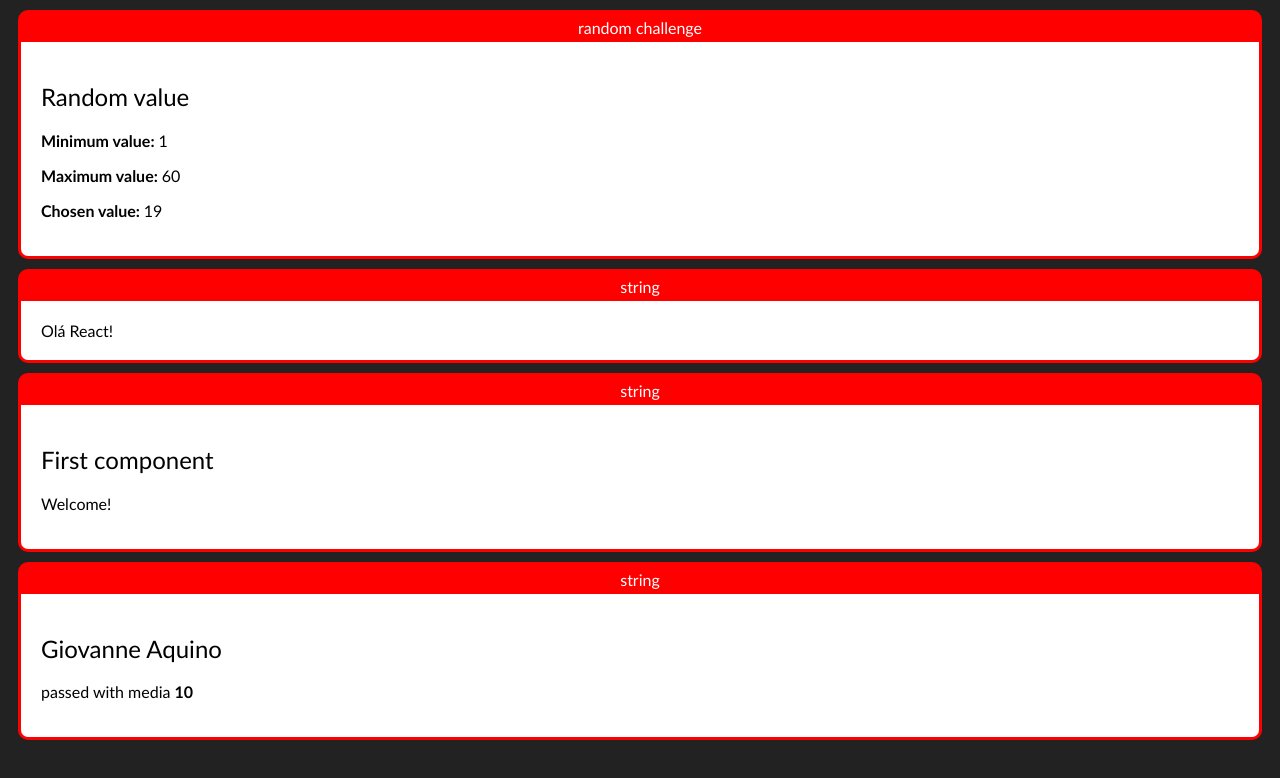
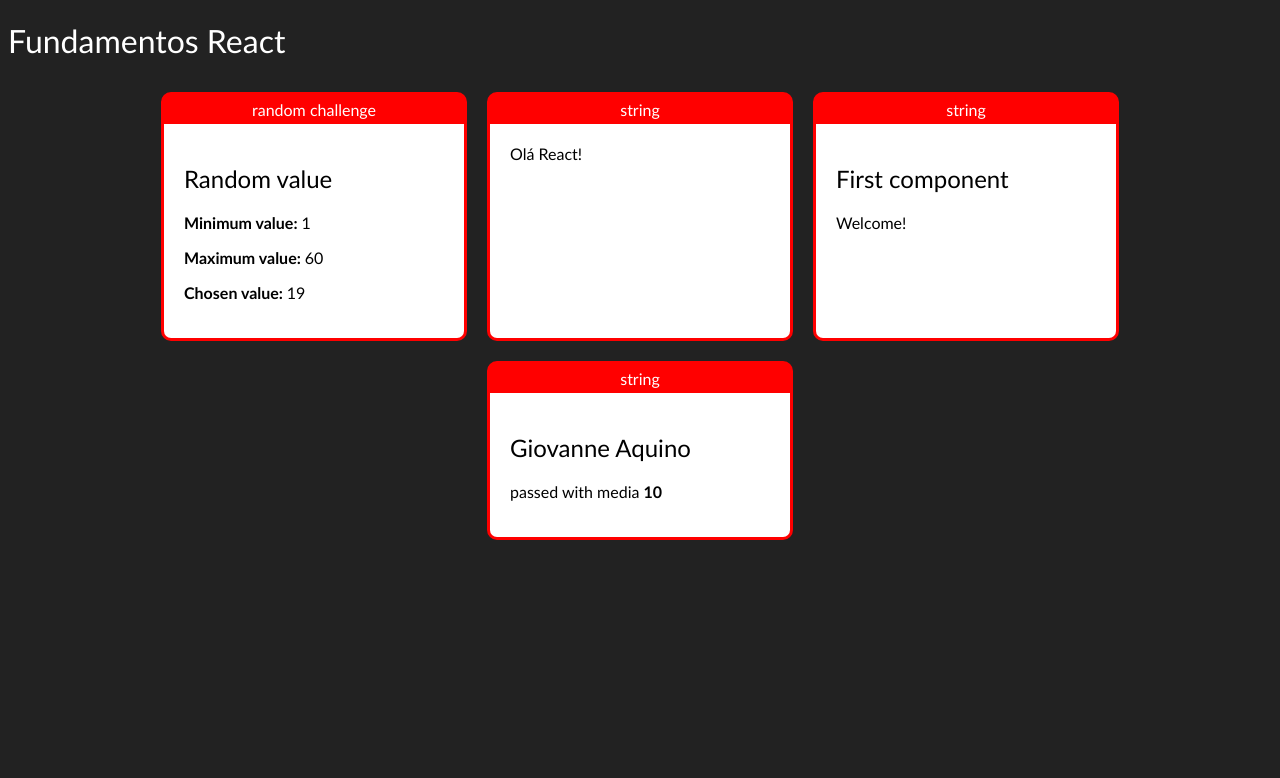
Before and after one commit to giovanne-aquino-clear/react-1, a React (Create React App) app: page / in a window 1280 px wide. Shown: the top 778 px of the page. Built offline with nearby package versions, Linux system fonts and the light colour scheme.

Commit message:
config layout Cards

```diff
--- /dev/null
+++ b/src/App.css
@@ -0,0 +1,5 @@
+.App .Cards{
+    display: flex;
+    justify-content: center;
+    flex-wrap: wrap;
+}
--- a/src/App.jsx
+++ b/src/App.jsx
@@ -1,3 +1,4 @@
+import './App.css'
 import React from "react";
 
 import Card from "./components/layout/Card.jsx";
@@ -7,9 +8,10 @@
 
 export default _ =>
 
+    <div className = "App">
+        <h1>Fundamentos React</h1>
 
-        <div id = "app">
-
+        <div className="Cards">
             <Card title = "random challenge">
                 <Random min={1} max={60}/>
             </Card>
@@ -27,5 +29,6 @@
                 student="Giovanne Aquino"
                 note= {10} />
             </Card>
+        </div>
 
     </div>
--- a/src/components/layout/Card.css
+++ b/src/components/layout/Card.css
@@ -4,6 +4,9 @@
     border-radius: 10px;
     overflow: hidden;
     margin: 10px;
+    display: flex;
+    flex-direction: column;
+    min-width: 300px;
 }
 
 .Card .Title{
@@ -12,6 +15,7 @@
     justify-content: center;
 }
 .Card .Content{
+    flex: 1;
     background-color: rgb(255, 255, 255);
     color: black;
     padding: 20px;
```
Lines whose indentation alone changed are shown as unchanged.
